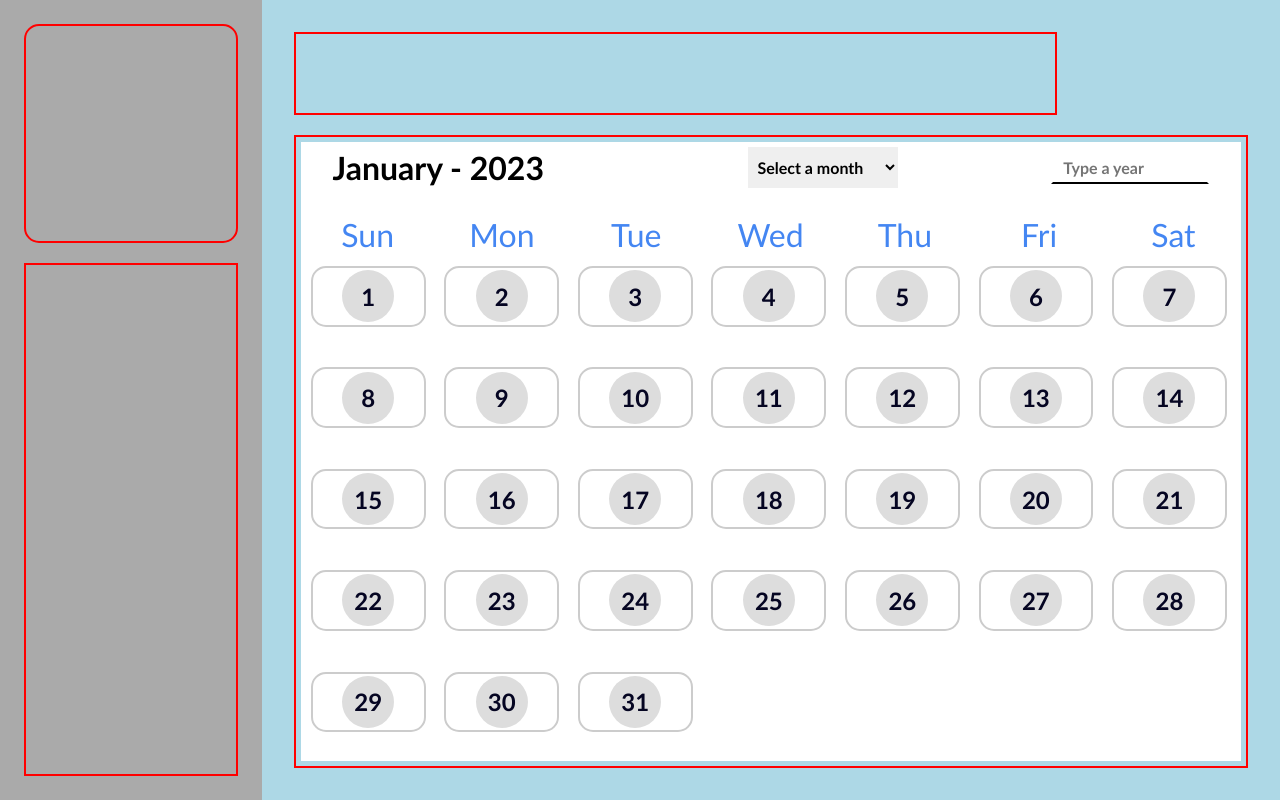
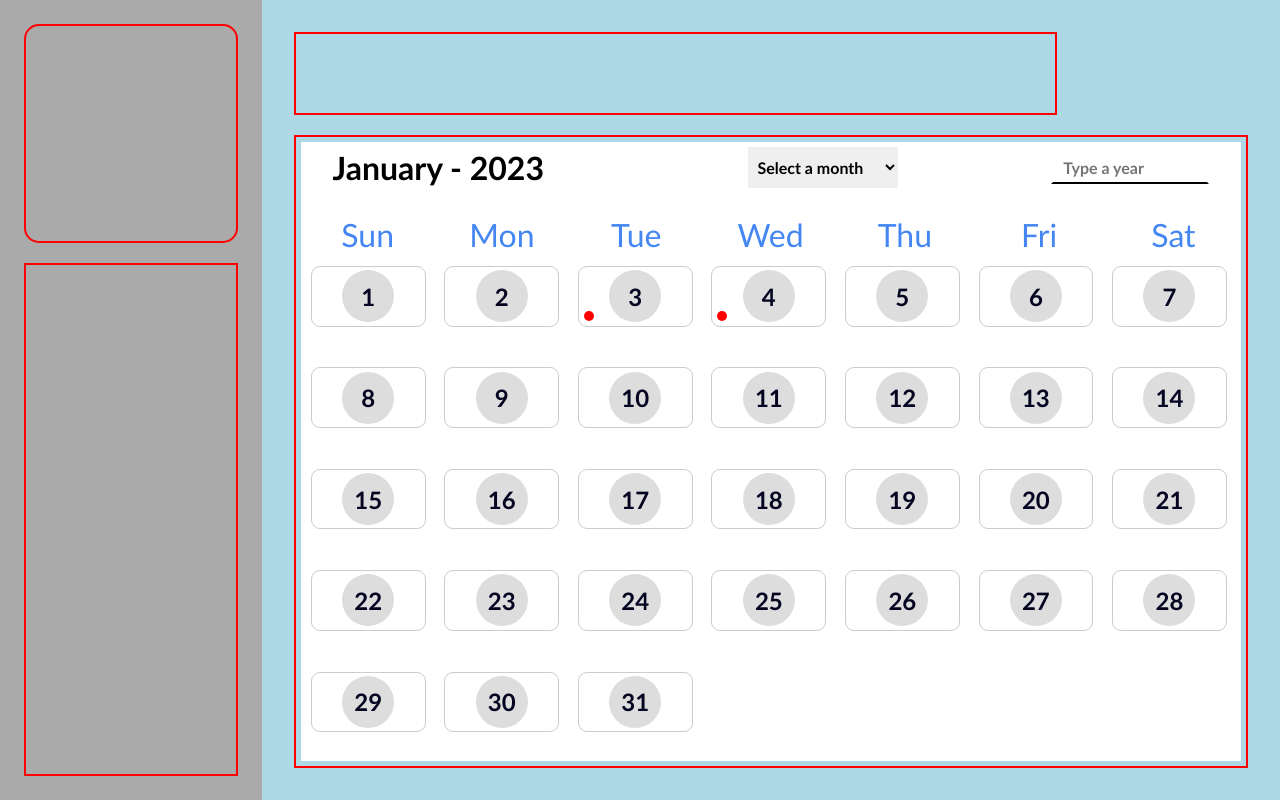
Before and after one commit to santiRamrez/calendar-nextjs, a Next.js app: page / in a window 1280 px wide. Built offline with nearby package versions, Linux system fonts and the light colour scheme; data requests are answered from the project's data file.

Commit message:
The colored circle at the dates is ready

```diff
--- a/db.json
+++ b/db.json
@@ -15,7 +15,7 @@
               "id": 1,
               "userId": 1,
               "reunionId": 1568,
-              "date": "date/01/2023",
+              "date": 3,
               "time-start": "10.00",
               "time-end": "10.45"
             },
@@ -24,7 +24,7 @@
               "subject": "Reunion con MAXCRI",
               "description": "Proyectos - Crédito",
               "userId": 1,
-              "date": "date/01/2023",
+              "date": 4,
               "time-start": "11.00",
               "time-end": "11.45"
             }
@@ -38,7 +38,7 @@
               "subject": "Reunion con CTR",
               "description": "Proyectos - Crédito",
               "userId": 1,
-              "date": "date/01/2023",
+              "date": 5,
               "time-start": "10.00",
               "time-end": "10.45"
             },
@@ -47,7 +47,7 @@
               "subject": "Reunion con INFOLAND",
               "description": "Proyectos - Crédito",
               "userId": 1,
-              "date": "date/01/2023",
+              "date": 28,
               "time-start": "11.00",
               "time-end": "11.45"
             }
--- a/src/components/calendar/calendar.js
+++ b/src/components/calendar/calendar.js
@@ -5,80 +5,103 @@ import styles from './calendar.module.css'
 
 
 /** Utils **/
-import getCurrentDate from '@/utils/getCurrentDate'
 import generateRenderDates from '@/utils/generateRenderDates';
 import monthToNumber from '@/utils/monthToNumber';
 
 
 /** Date Component **/
-function Dates({num, cl=styles.date, handleClick}) {
+function Dates({num, cl=styles.date, handleClick, classSpan=styles.hideSpan}) {
 
     return (
         <div className={cl}>
             <button onClick={handleClick} value={num}>{num}</button>
+            <span className={classSpan}></span>
         </div>
     )
 }
 
-export default function CalendarUI({sendDate = (f) => f}) {
+export default function CalendarUI({month, year, data, endpoint, sendDate = (f) => f}) {
     const dt = new Date()
 
     // State of this component
-    const [month, setMonth] = useState(dt.toLocaleString('en-uk', {month:'long'}))
-    const [year, setYear] = useState(dt.getFullYear())
-    const [numMonth, setNumMonth] = useState(monthToNumber(month))
-    const [chosenDate, setChosenDate] = useState(0)
+    const [date, setDate] = useState({
+        "month": month,
+        "year": year
+    })
+
+
+    useEffect(() => {
+        sendDate(date)
+    }, [date])
 
     const renderDates = () => {
-       const [padding, totalRender] = generateRenderDates(numMonth, year)
+        if(data) {
+            const numberMonth = monthToNumber(date.month)
+            const [padding, totalRender] = generateRenderDates(numberMonth, date.year)
             let output = []
             for (let j = 1; j <= padding + totalRender; j++) {
                     let cont = j - padding
                     if (cont <= 0) {
                         output.push(<Dates num={cont} key={j} cl={styles.hideDate}/>)
                     } else {
+
+                        if(data.hasOwnProperty(endpoint)) {
+                            //Find how many dates or appointments are in this date
+                            let checkDate = data[endpoint].filter((rec) => rec.date === cont)
+                            if (checkDate.length > 0) {
+                                output.push(<Dates num={cont} key={j} handleClick={onClickDate} classSpan={styles.showSpan}/>)
+                            } else {
+                                output.push(<Dates num={cont} key={j} handleClick={onClickDate} classSpan={styles.hideSpan}/>)
+                            }
+                        } else {
                             output.push(<Dates num={cont} key={j} handleClick={onClickDate}/>)
+                        }
+
                     }
             }
                 return output
+        } else {
+            return false
         }
 
-
-    useEffect(() => {
-        setNumMonth(monthToNumber(month))
-    }, [month])
-
+    }
 
     // Methods
     const handleSelect = (e) => {
-        setMonth(e.target.value)
         document.getElementById("months").value = e.target.value
-        sendDate({"month": e.target.value})
-
+        setDate((prev) => {
+            return {
+                ...prev,
+                "month": e.target.value
+            }
+        })
     };
 
     const onClickDate = (e) => {
-        setChosenDate(e.target.value)
         //If the user has done click on a date
-        if (e.target.value) {
-                const d = {
-                    "date": e.target.value,
-                    "numM": numMonth,
-                    "month": month,
-                    "year": year
+        if (e.target.value > 0) {
+                setDate((prev) => {
+                    return {
+                        ...prev,
+                        "date": e.target.value
                     }
-                sendDate(d)
+                })
         }
     }
 
     const handleInput = (e) => {
-        setYear(e.target.value)
+        setDate((prev) => {
+            return {
+                ...prev,
+                "year": e.target.value ? e.target.value : date.year
+            }
+        })
     }
 
     return (
         <div className={styles.containerUI}>
             <div className={styles.calHeader}>
-                <h2>{`${month}  -  ${year}`}</h2>
+                <h2>{`${date.month}  -  ${date.year}`}</h2>
                 <div className={styles.customSelect}>
                     <select onChange={handleSelect} id="months">
                         <option>Select a month</option>
@@ -97,7 +120,7 @@ export default function CalendarUI({sendDate = (f) => f}) {
                     </select>
                     <span className={styles.arrow}></span>
                 </div>
-		        <input type="text" id="year" onChange={handleInput} placeholder="Type a year"/>
+		        <input type="text" id="year" onBlur={handleInput} placeholder="Type a year"/>
             </div>
             <div className={styles.listDays}>
                     <p>Sun</p>
@@ -109,7 +132,7 @@ export default function CalendarUI({sendDate = (f) => f}) {
                     <p>Sat</p>
             </div>
             <div id="renderDatesHere" className={styles.contDates}>
-                {renderDates().map((val) => val)}
+                {data ? renderDates().map((val) => val) : "No data" }
             </div>
         </div>
     )
--- a/src/components/calendar/calendar.module.css
+++ b/src/components/calendar/calendar.module.css
@@ -125,11 +125,12 @@
     margin-right: 0.9%;
     margin-top: 12px;
     background-color: transparent;
-    border: 2px solid #ccc;
-    border-radius: 15px;
+    border: 1px solid #ccc;
+    border-radius: 9px;
     display: flex;
     justify-content: center;
     align-items: center;
+    position: relative
 }
 
 .date button {
@@ -147,6 +148,20 @@
     color: rgb(5, 5, 34);
     cursor: pointer;
     transition: 0.2s all ease-out;
+}
+
+.showSpan {
+    width: 10px;
+    height: 10px;
+    border-radius: 50%;
+    background-color: red;
+    position: absolute;
+    bottom: 5px;
+    left: 5px;
+}
+
+.hideSpan {
+    background-color: transparent
 }
 
 .date button:focus {
--- a/src/pages/index.js
+++ b/src/pages/index.js
@@ -19,40 +19,57 @@ import Calendar from '../layout/calendar'
 import CalendarUI from '../components/calendar/calendar'
 import Agenda from '../components/agenda/agenda'
 
+/** Utils **/
+import getCurrentDate from '@/utils/getCurrentDate'
+import monthToNumber from '@/utils/monthToNumber';
+import HttpsReq  from '@/utils/HttpsReq' //this is a class and must be initialized
+
 const inter = Inter({ subsets: ['latin'] })
 
 export default function Home() {
   const dt = new Date()
+  const startReq = new HttpsReq()
 
+  // State of this component
+  const [data, setData] = useState()
   const [showAgenda, setShowAgenda] = useState(false)
-  const [pickedDate, setPickedDate] = useState()
-  const [data, setData] = useState()
+  const [selectedDate, setSelectedDate] = useState()
+  const [date, setDate] = useState({
+    "month": dt.toLocaleString('en-uk', {month:'long'}),
+    "year": dt.getFullYear(),
+  })
+  const [endpoint, setEndpoint] = useState("/")
 
+  useEffect(() => {
+    //Fetch all dates of the current month
+    const numberMonth = monthToNumber(date.month)
+    startReq.getAll(`dates/${numberMonth}-${date.year}`)
+      .then((response) => setData(response))
 
-  const handleClickDate = (input) => {
-    if(input.date) {
-      setPickedDate(input)
-      setShowAgenda(true)
-    }
-  }
+  }, [endpoint])
 
-  const getDataFromCalendarUI = (a) => {
-    handleClickDate(a)
-    setPickedDate(prev => {
-      return {
-        ...prev,
-        "month":a
-      }
-    })
-  }
+  useEffect(() => {
+    const numberMonth = monthToNumber(date.month)
+    setEndpoint(`${numberMonth}-${date.year}`)
+  }, [date])
 
   const closeAgenda = () => {
     setShowAgenda(false)
+    setSelectedDate(0)
   }
 
-  useEffect(() => {
-
-  }, [])
+  const watchChanges = (d) => {
+    if (d.date) {
+      //If there is a date, is bc the user has clicked on a date
+      setSelectedDate(prev => {
+        if(d.date !== prev) {
+          setShowAgenda(true)
+          return d.date
+        }
+      })
+    }
+    setDate(d)
+  }
 
 
   return (
@@ -69,10 +86,10 @@ export default function Home() {
             <Stack />
           </Sidebar>
           <Dashboard>
-            {showAgenda ? <Agenda show={showAgenda} d={pickedDate} handleClickBack={closeAgenda}/> : <Agenda show={false} d={pickedDate}/>}
+            {showAgenda ? <Agenda show={showAgenda} handleClickBack={closeAgenda}/> : <Agenda show={false}/>}
             <Headers />
             <Calendar >
-              <CalendarUI sendDate={(date) => getDataFromCalendarUI(date)} />
+              <CalendarUI data={data} month={date.month} year={date.year} endpoint={endpoint} sendDate={(date) => watchChanges(date)} />
             </Calendar>
           </Dashboard>
       </div>
--- a/src/utils/httpsReq.js
+++ b/src/utils/httpsReq.js
@@ -1,6 +1,6 @@
-export class httpsReq {
-    constructor() {
-      this.url = "http://localhost:3004";
+export default class HttpsReq {
+    constructor(url) {
+      this.url = "http://localhost:4000";
     }
 
     /*Servicio de Obtención*/
@@ -10,7 +10,7 @@ export class httpsReq {
             const data = await response.json();
             return data;
         } catch(err) {
-            console.error(`Algo salió mal GET :( --> ${err}`)
+            return `Algo salió mal GET :( --> ${err}`
         }
     }
 
```
Lines whose indentation alone changed are shown as unchanged.
